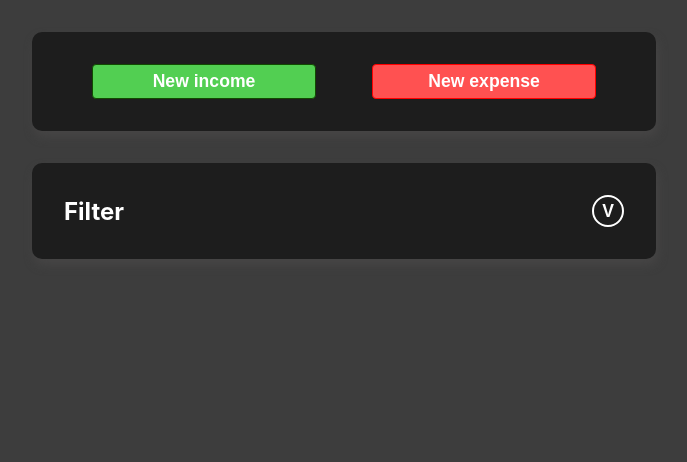
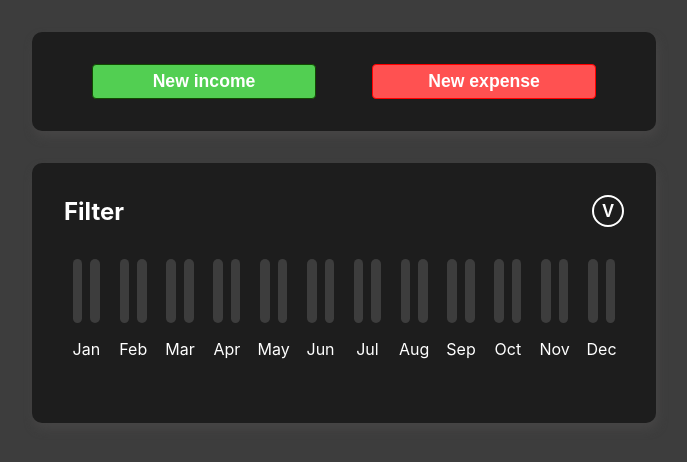
Before and after one commit to MadalinTurluianu/Budgeting-App, a React (Create React App) app: page / in a window 1280 px wide. Shown: the top 462 px of the page, without its empty margins (296-983 px from the left). Built offline with nearby package versions, Linux system fonts and the light colour scheme.

Commit message:
started do build the graphic

```diff
--- /dev/null
+++ b/src/Components/List/Graphic.js
@@ -0,0 +1,24 @@
+import React from "react";
+import styles from "./Graphic.module.css";
+import GraphicItem from "./GraphicItem";
+
+function Graphic(props) {
+    return(
+        <div className={styles.graphic}>
+            <GraphicItem month={"Jan"}></GraphicItem>
+            <GraphicItem month={"Feb"}></GraphicItem>
+            <GraphicItem month={"Mar"}></GraphicItem>
+            <GraphicItem month={"Apr"}></GraphicItem>
+            <GraphicItem month={"May"}></GraphicItem>
+            <GraphicItem month={"Jun"}></GraphicItem>
+            <GraphicItem month={"Jul"}></GraphicItem>
+            <GraphicItem month={"Aug"}></GraphicItem>
+            <GraphicItem month={"Sep"}></GraphicItem>
+            <GraphicItem month={"Oct"}></GraphicItem>
+            <GraphicItem month={"Nov"}></GraphicItem>
+            <GraphicItem month={"Dec"}></GraphicItem>
+        </div>
+    )
+}
+
+export default Graphic;
--- /dev/null
+++ b/src/Components/List/Graphic.module.css
@@ -0,0 +1,6 @@
+.graphic {
+    width: 100%;
+    display: flex;
+    justify-content: space-between;
+    margin: 2rem 0 1rem 0;
+}
--- /dev/null
+++ b/src/Components/List/GraphicItem.js
@@ -0,0 +1,21 @@
+import React from "react";
+import styles from "./GraphicItem.module.css";
+
+function GraphicItem(props) {
+  return (
+    <div className={styles["graphic-item"]}>
+      <div className={styles["graphic-container"]}>
+        <div className={styles.vessel + " " + styles.income}>
+          <div className={styles.content}></div>
+        </div>
+        <div className={styles.vessel + " " + styles.expenses}>
+          <div className={styles.content}></div>
+        </div>
+      </div>
+
+      <p>{props.month}</p>
+    </div>
+  );
+}
+
+export default GraphicItem;
--- /dev/null
+++ b/src/Components/List/GraphicItem.module.css
@@ -0,0 +1,37 @@
+.graphic-item {
+    width: 8%;
+    display: flex;
+    flex-direction: column;
+    align-items: center;
+}
+
+.graphic-container {
+    display: flex;
+}
+
+.vessel {
+    background-color: #3d3d3d;
+    height: 4rem;
+    width: 0.6rem;
+    border-radius: 30px;
+    overflow: hidden;
+}
+
+.income {
+    margin-right: 0.5rem;
+}
+
+.content {
+    transform: translateY(100%);
+    width: 100%;
+    height: 100%;
+    transition: transform 0.3s;
+}
+
+.income .content {
+    background-color: #52cf52;
+}
+
+.expenses .content {
+    background-color: #ff5151;
+}
--- a/src/Components/List/List.js
+++ b/src/Components/List/List.js
@@ -2,6 +2,7 @@ import React from "react";
 import Card from "../UI/Card";
 import ListItem from "./ListItem";
 import Filter from "./Filter";
+import Graphic from "./Graphic";
 
 function List(props) {
   function deleteItem(id) {
@@ -15,6 +16,8 @@ function List(props) {
         addFilter={props.addFilter}
         removeFilter={props.removeFilter}
       />
+
+      <Graphic/>
 
       {props.data.map((object) => (
         <ListItem
```
